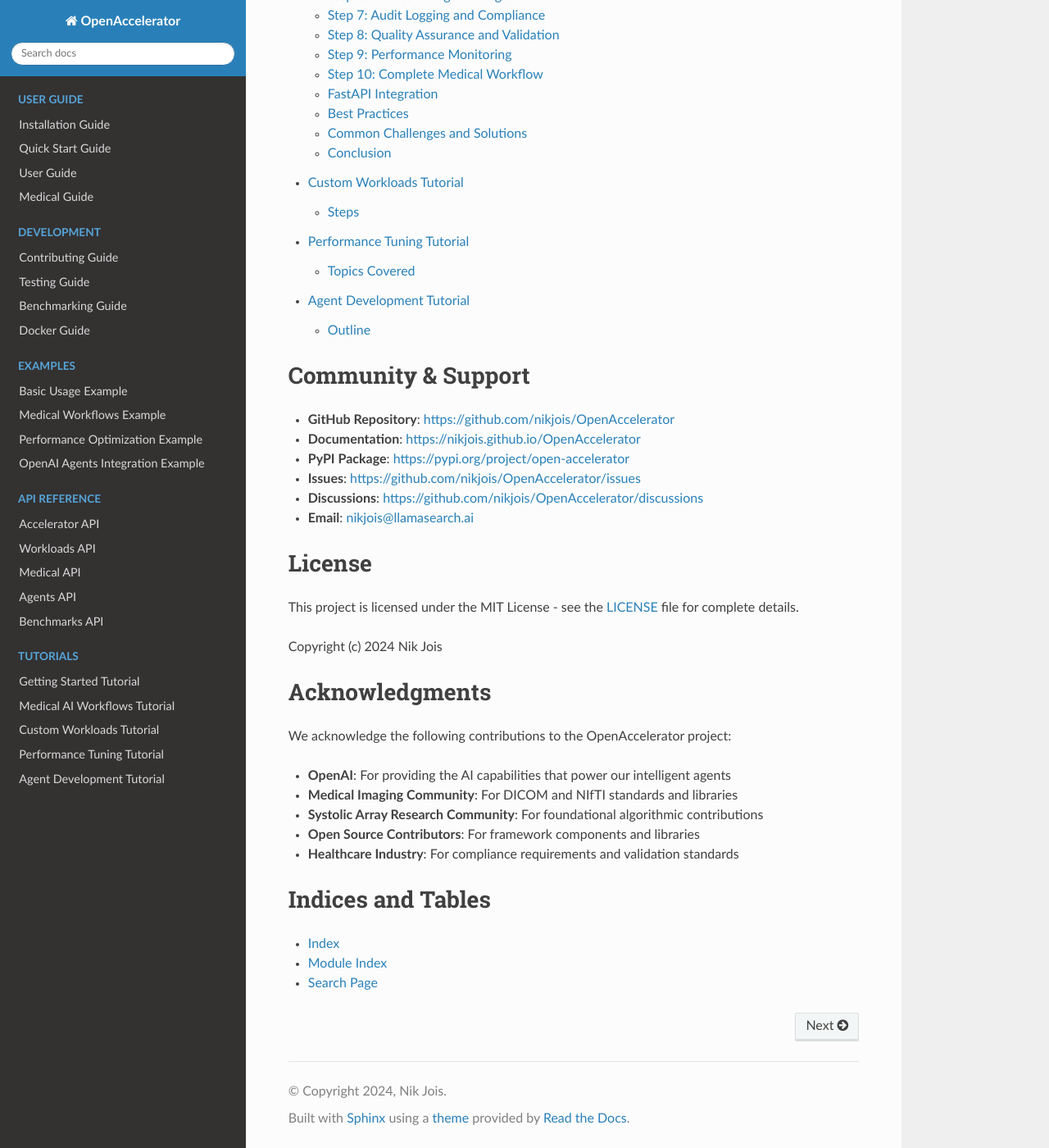
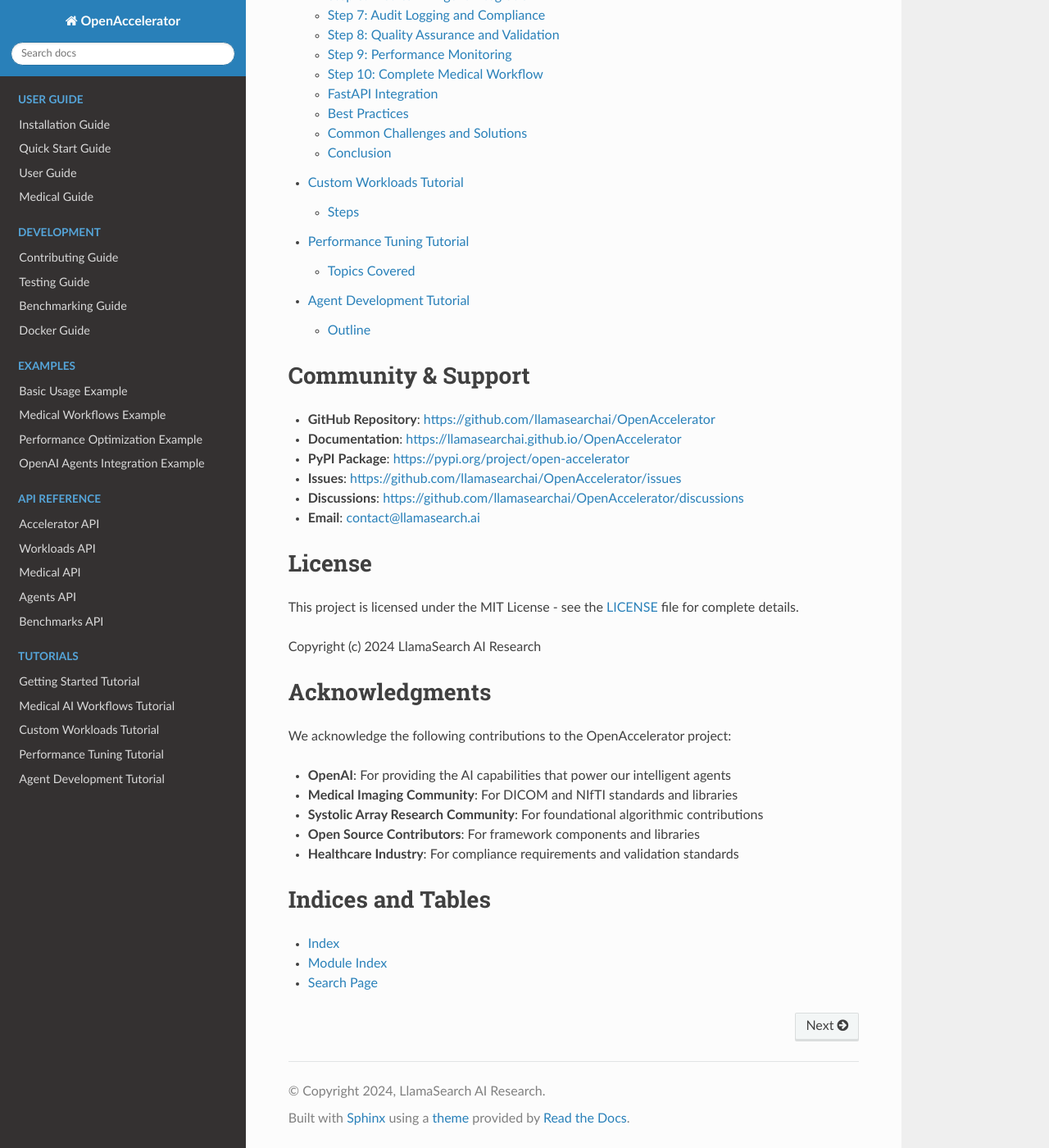
Before and after one commit to llamasearchai/OpenAccelerator, a Sphinx documentation site: the page built from docs/index.rst, in a window 1280 px wide and 1400 px high, scrolled down 7889 px. Shown: the whole window at 82% size. Built offline with Sphinx 7.4.7 and the Read the Docs theme 3.1.0, drawn with Linux system fonts in a browser that asks for light colours; some of the changed text lies outside the part shown.

Commit message:
refactor: update project authorship and documentation URL
- Replaced author 'Nik Jois' with 'LlamaSearch AI Research' across all project files.
- Updated contact email to 'contact@llamasearch.ai'.
- Corrected the documentation URL to point to the new repository location.
- Updated copyright notices to reflect the new authorship.
- This change ensures consistency and professionalism across the entire project.

```diff
--- a/docs/conf.py
+++ b/docs/conf.py
@@ -1,12 +1,16 @@
+# -*- coding: utf-8 -*-
+#
 # Configuration file for the Sphinx documentation builder.
 #
-# For the full list of built-in configuration values, see the documentation:
-# https://www.sphinx-doc.org/en/master/usage/configuration.html
+# This file does only contain a selection of the most common options. For a
+# full list see the documentation:
+# http://www.sphinx-doc.org/en/master/config
 
 import os
 import sys
 
 # -- Path setup --------------------------------------------------------------
+from typing import List
 
 # If extensions (or modules to document with autodoc) are in another directory,
 # add these directories to sys.path here. If the directory is relative to the
@@ -18,8 +22,8 @@ sys.path.insert(0, os.path.abspath(".."))
 # -- Project information -----------------------------------------------------
 
 project = "OpenAccelerator"
-copyright = "2024, Nik Jois"
-author = "Nik Jois"
+copyright = "2024, LlamaSearch AI Research"
+author = "LlamaSearch AI Research"
 version = "1.0.0"
 release = "1.0.0"
 
@@ -262,7 +266,7 @@ latex_documents = [
         master_doc,
         "OpenAccelerator.tex",
         "OpenAccelerator Documentation",
-        "Nik Jois",
+        "LlamaSearch AI Research",
         "manual",
     ),
 ]
@@ -326,9 +330,21 @@ todo_include_todos = True
 # -- Options for coverage extension ------------------------------------------
 
 coverage_show_missing_items = True
-coverage_ignore_modules = []
-coverage_ignore_functions = []
-coverage_ignore_classes = []
+# -- Custom Variables --------------------------------------------------------
+
+# Define a variable to be used in the documentation
+rst_epilog = """
+.. |author| replace:: LlamaSearch AI Research
+"""
+
+# -- Coverage Settings -------------------------------------------------------
+
+# Used by the `sphinx.ext.coverage` extension
+coverage_write_headline: bool = True
+coverage_skip_undoc_in_모듈: bool = False
+coverage_ignore_modules: List[str] = []
+coverage_ignore_functions: List[str] = []
+coverage_ignore_classes: List[str] = []
 
 # -- Options for sphinx_click extension --------------------------------------
 
--- a/docs/index.rst
+++ b/docs/index.rst
@@ -16,7 +16,7 @@ OpenAccelerator - Enterprise-Grade Systolic Array Computing Framework
 .. image:: https://img.shields.io/badge/Code%20Style-Black-black.svg
    :target: https://black.readthedocs.io
 
-**Author**: `Nik Jois <mailto:nikjois@llamasearch.ai>`_
+**Author**: `LlamaSearch AI Research <mailto:contact@llamasearch.ai>`_
 
 **Institution**: LlamaSearch AI Research
 
@@ -247,19 +247,19 @@ Documentation Structure
 Community & Support
 ===================
 
-* **GitHub Repository**: https://github.com/nikjois/OpenAccelerator
-* **Documentation**: https://nikjois.github.io/OpenAccelerator
+* **GitHub Repository**: https://github.com/llamasearchai/OpenAccelerator
+* **Documentation**: https://llamasearchai.github.io/OpenAccelerator
 * **PyPI Package**: https://pypi.org/project/open-accelerator
-* **Issues**: https://github.com/nikjois/OpenAccelerator/issues
-* **Discussions**: https://github.com/nikjois/OpenAccelerator/discussions
-* **Email**: nikjois@llamasearch.ai
+* **Issues**: https://github.com/llamasearchai/OpenAccelerator/issues
+* **Discussions**: https://github.com/llamasearchai/OpenAccelerator/discussions
+* **Email**: contact@llamasearch.ai
 
 License
 =======
 
-This project is licensed under the MIT License - see the `LICENSE <https://github.com/nikjois/OpenAccelerator/blob/main/LICENSE>`_ file for complete details.
+This project is licensed under the MIT License - see the `LICENSE <https://github.com/llamasearchai/OpenAccelerator/blob/main/LICENSE>`_ file for complete details.
 
-Copyright (c) 2024 Nik Jois
+Copyright (c) 2024 LlamaSearch AI Research
 
 Acknowledgments
 ===============
```
Also changed, not shown: README.md (+13 -30 lines), pyproject.toml (+6 -6 lines), src/open_accelerator/__init__.py (+5 -101 lines), 1 other file.
